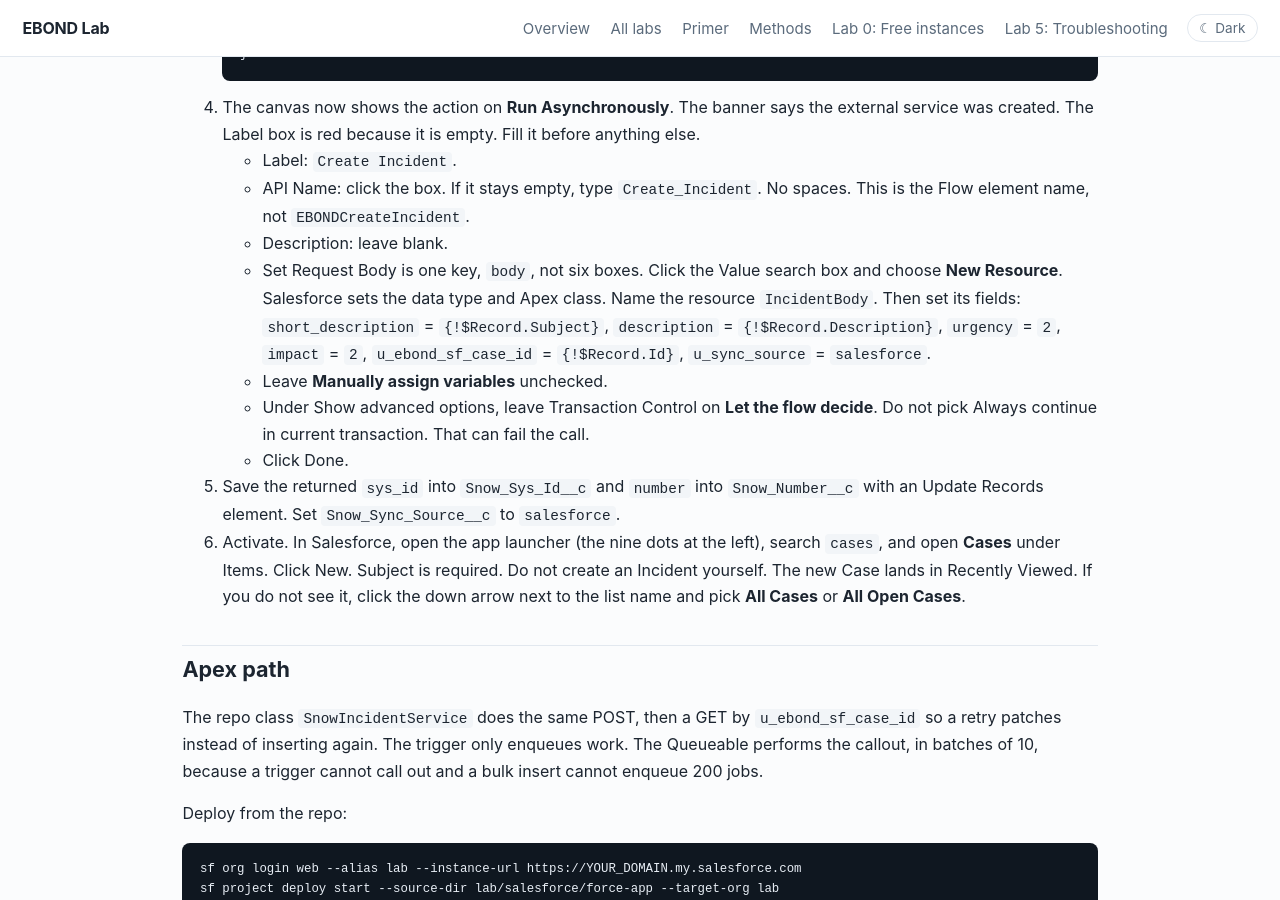
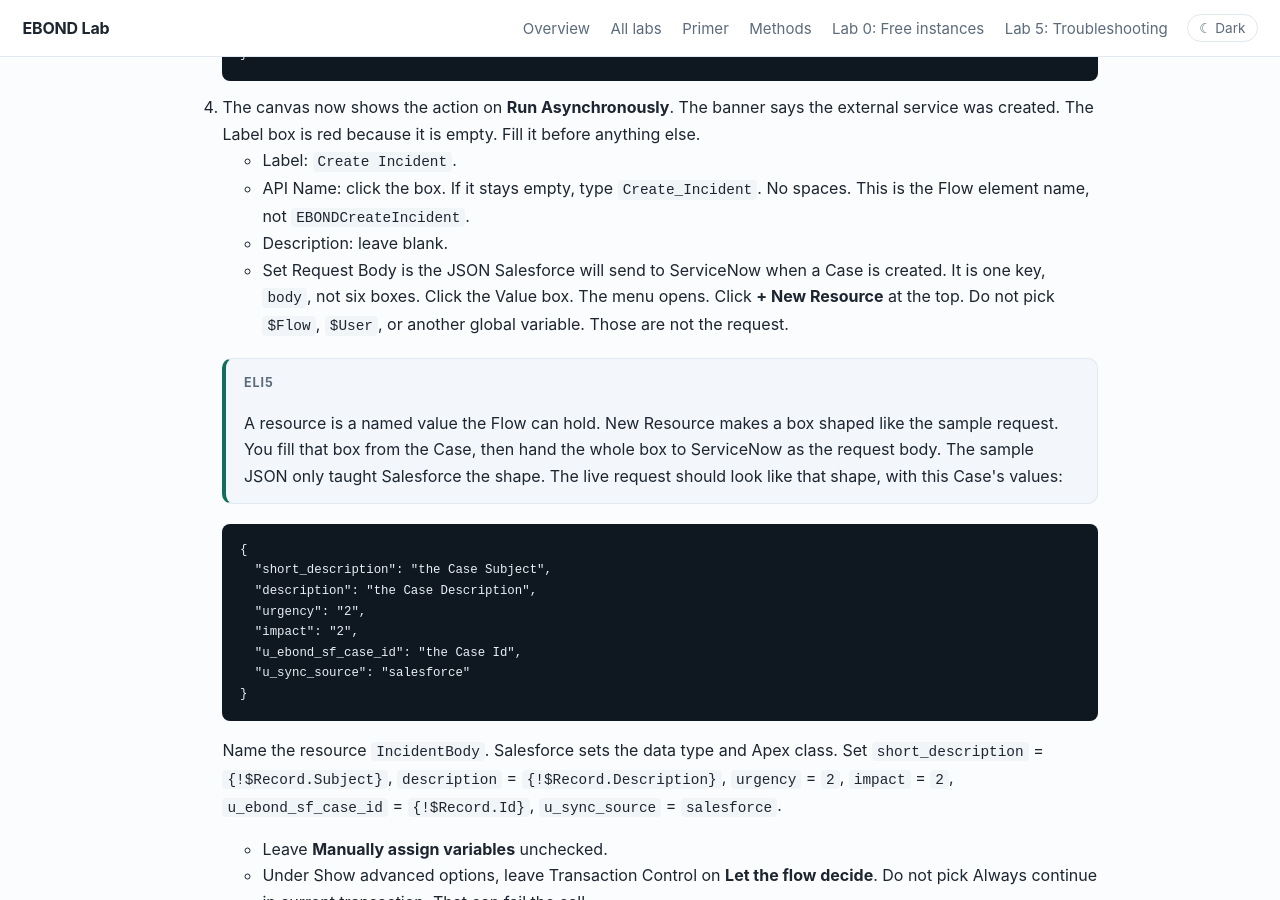
Before and after one commit to eltonaguiar/EBOND_ServiceNowSalesforce, a Jekyll site: the page built from site/labs/02-salesforce-to-snow.md, in a window 1280 px wide and 900 px high, scrolled down 7963 px. Built offline with Jekyll 4.4.1, drawn with Linux system fonts in a browser that asks for light colours.

Commit message:
Explain New Resource and that the body is the outbound request.

````diff
--- a/site/labs/02-salesforce-to-snow.md
+++ b/site/labs/02-salesforce-to-snow.md
@@ -257,7 +257,25 @@ Use this only if you picked Flow above.
    - Label: `Create Incident`.
    - API Name: click the box. If it stays empty, type `Create_Incident`. No spaces. This is the Flow element name, not `EBONDCreateIncident`.
    - Description: leave blank.
-   - Set Request Body is one key, `body`, not six boxes. Click the Value search box and choose **New Resource**. Salesforce sets the data type and Apex class. Name the resource `IncidentBody`. Then set its fields: `short_description` = `{!$Record.Subject}`, `description` = `{!$Record.Description}`, `urgency` = `2`, `impact` = `2`, `u_ebond_sf_case_id` = `{!$Record.Id}`, `u_sync_source` = `salesforce`.
+   - Set Request Body is the JSON Salesforce will send to ServiceNow when a Case is created. It is one key, `body`, not six boxes. Click the Value box. The menu opens. Click **+ New Resource** at the top. Do not pick `$Flow`, `$User`, or another global variable. Those are not the request.
+
+   <div class="eli5">
+   <span class="label">ELI5</span>
+   <p>A resource is a named value the Flow can hold. New Resource makes a box shaped like the sample request. You fill that box from the Case, then hand the whole box to ServiceNow as the request body. The sample JSON only taught Salesforce the shape. The live request should look like that shape, with this Case's values:</p>
+   </div>
+
+   ```json
+   {
+     "short_description": "the Case Subject",
+     "description": "the Case Description",
+     "urgency": "2",
+     "impact": "2",
+     "u_ebond_sf_case_id": "the Case Id",
+     "u_sync_source": "salesforce"
+   }
+   ```
+
+   Name the resource `IncidentBody`. Salesforce sets the data type and Apex class. Set `short_description` = `{!$Record.Subject}`, `description` = `{!$Record.Description}`, `urgency` = `2`, `impact` = `2`, `u_ebond_sf_case_id` = `{!$Record.Id}`, `u_sync_source` = `salesforce`.
    - Leave **Manually assign variables** unchecked.
    - Under Show advanced options, leave Transaction Control on **Let the flow decide**. Do not pick Always continue in current transaction. That can fail the call.
    - Click Done.
````
